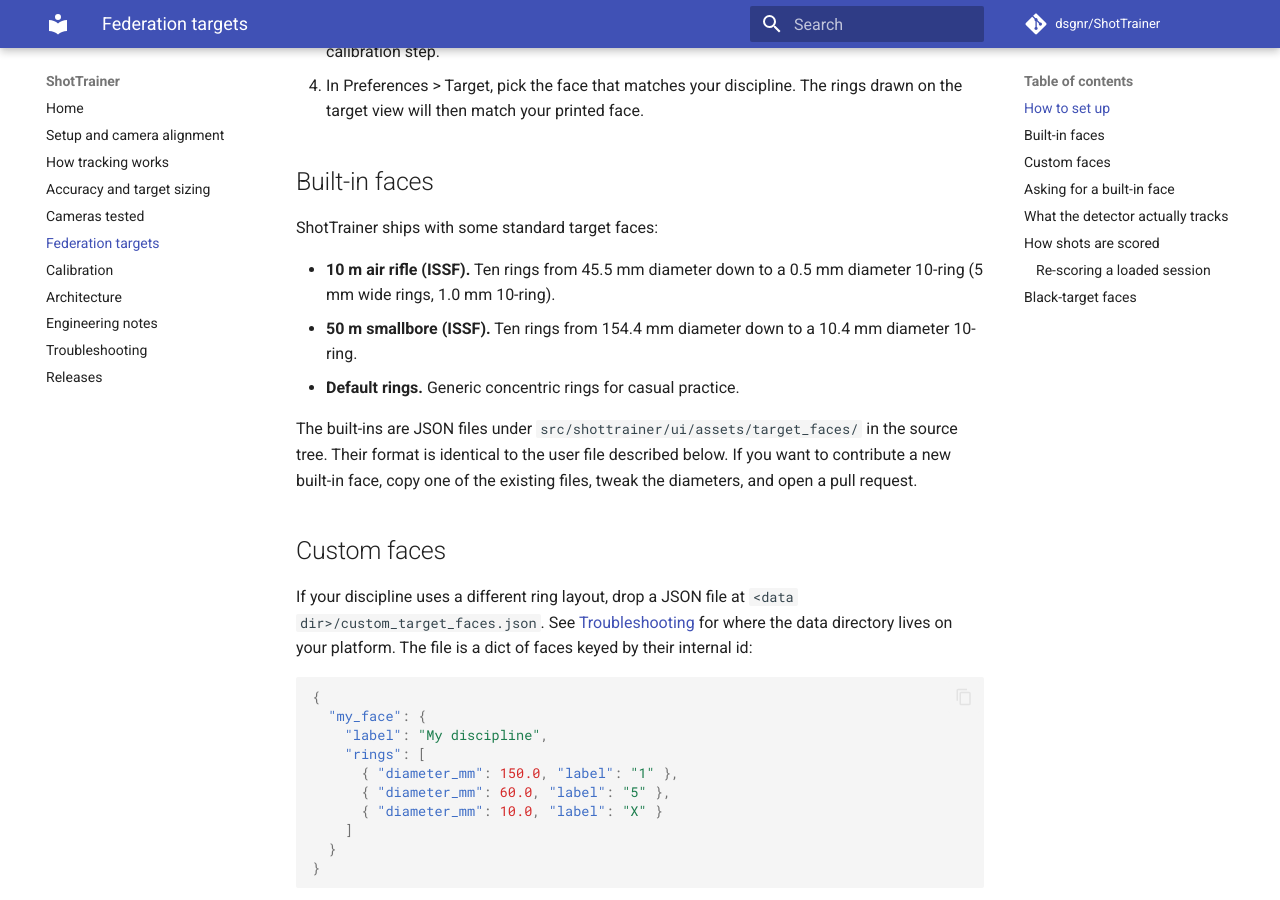
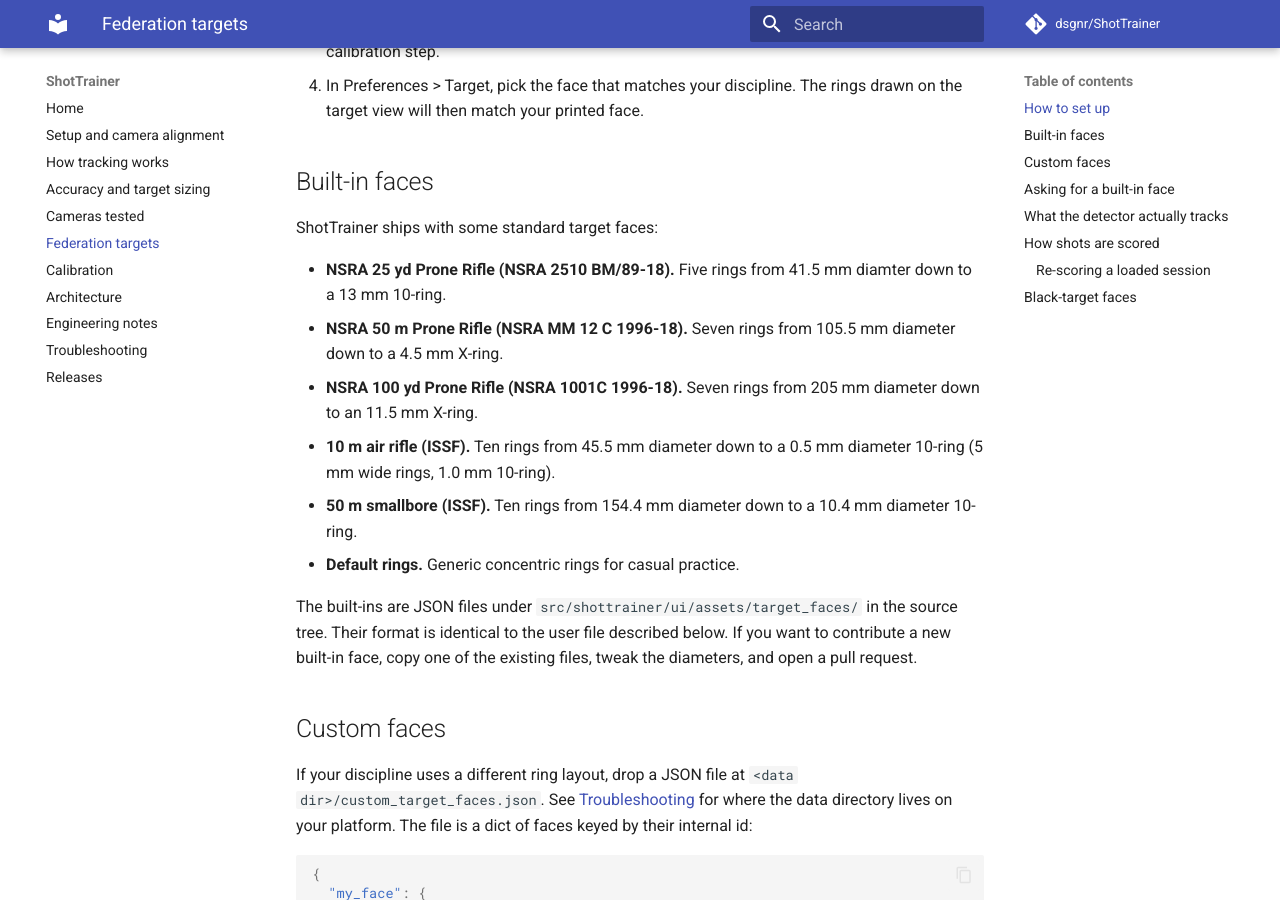
Before and after one commit to dsgnr/ShotTrainer, an MkDocs documentation site: the page built from docs/provided-targets.md, in a window 1280 px wide and 900 px high, scrolled down 529 px. Built offline with MkDocs 1.6.1 and Material for MkDocs 9.7.7, drawn with Linux system fonts in a browser that asks for light colours; comment, search, counter and statistics services are not loaded.

Commit message:
docs: add missing supplied target faces

```diff
--- a/docs/provided-targets.md
+++ b/docs/provided-targets.md
@@ -25,6 +25,9 @@
 
 ShotTrainer ships with some standard target faces:
 
+- **NSRA 25 yd Prone Rifle (NSRA 2510 BM/89-18).** Five rings from 41.5 mm diamter down to a 13 mm 10-ring.
+- **NSRA 50 m Prone Rifle (NSRA MM 12 C 1996-18).** Seven rings from 105.5 mm diameter down to a 4.5 mm X-ring.
+- **NSRA 100 yd Prone Rifle (NSRA 1001C 1996-18).** Seven rings from 205 mm diameter down to an 11.5 mm X-ring.
 - **10 m air rifle (ISSF).** Ten rings from 45.5 mm diameter down to a
   0.5 mm diameter 10-ring (5 mm wide rings, 1.0 mm 10-ring).
 - **50 m smallbore (ISSF).** Ten rings from 154.4 mm diameter down to a
```
